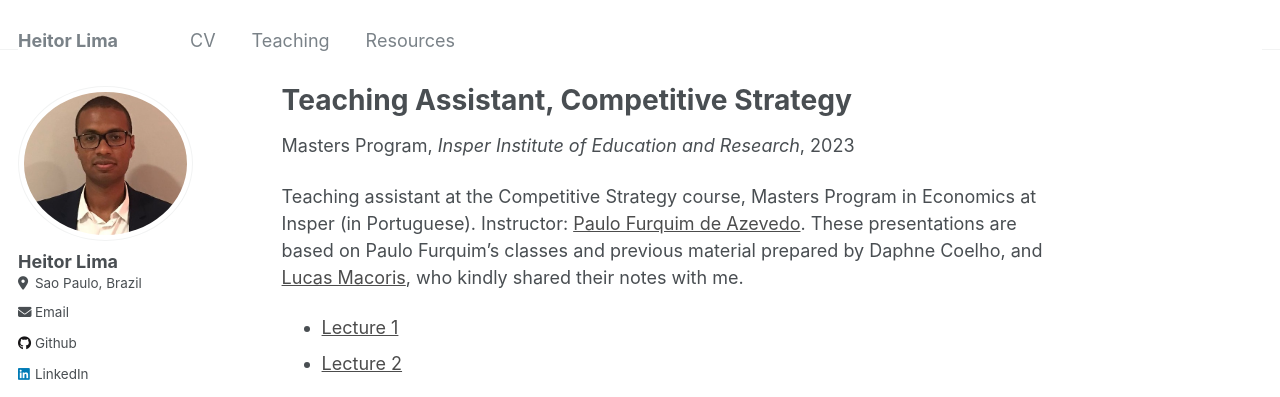
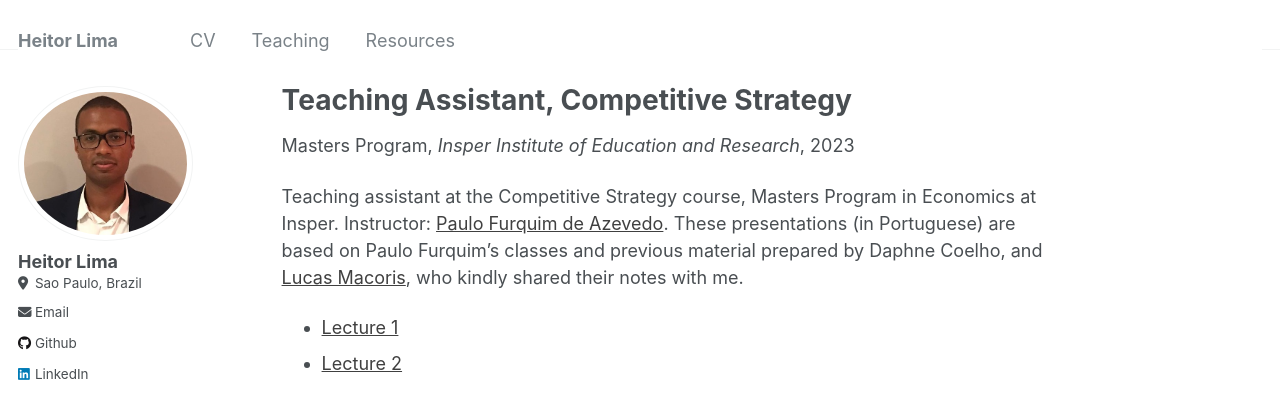
Before and after one commit to heitoraolima/heitoraolima.github.io, a Jekyll site: the page built from _teaching/2023-ta-cs.md, in a window 1280 px wide and 1077 px high. Shown: the top 397 px of the window. Built offline with Jekyll 4.4.1, drawn with Linux system fonts in a browser that asks for light colours; some of the changed lines change nothing that is shown.

Commit message:
Update 2023-ta-cs.md

```diff
--- a/_teaching/2023-ta-cs.md
+++ b/_teaching/2023-ta-cs.md
@@ -8,7 +8,7 @@
 location: "City, Country"
 ---
 
-Teaching assistant at the Competitive Strategy course, Masters Program in Economics at Insper (in Portuguese). Instructor: <a href="https://sites.google.com/view/paulo-f-azevedo/in%C3%ADcio" style="color:black; opacity:.7">Paulo Furquim de Azevedo</a>. These presentations are based on Paulo Furquim's classes and previous material prepared by Daphne Coelho, and <a href="https://eaesp.fgv.br/pessoa/lucas-s-macoris" style="color:black; opacity:.7">Lucas Macoris</a>, who kindly shared their notes with me.
+Teaching assistant at the Competitive Strategy course, Masters Program in Economics at Insper. Instructor: <a href="https://sites.google.com/view/paulo-f-azevedo/in%C3%ADcio" style="color:black; opacity:.75">Paulo Furquim de Azevedo</a>. These presentations (in Portuguese) are based on Paulo Furquim's classes and previous material prepared by Daphne Coelho, and <a href="https://eaesp.fgv.br/pessoa/lucas-s-macoris" style="color:black; opacity:.75">Lucas Macoris</a>, who kindly shared their notes with me.
 
-- <a href="/files/Monitoria 1 - EC - 2023.pdf" style="color:black; opacity:.7">Lecture 1</a>
-- <a href="/files/Monitoria 2 - EC - 2023.pdf" style="color:black; opacity:.7">Lecture 2</a>
+- <a href="/files/Monitoria 1 - EC - 2023.pdf" style="color:black; opacity:.75">Lecture 1</a>
+- <a href="/files/Monitoria 2 - EC - 2023.pdf" style="color:black; opacity:.75">Lecture 2</a>
```
